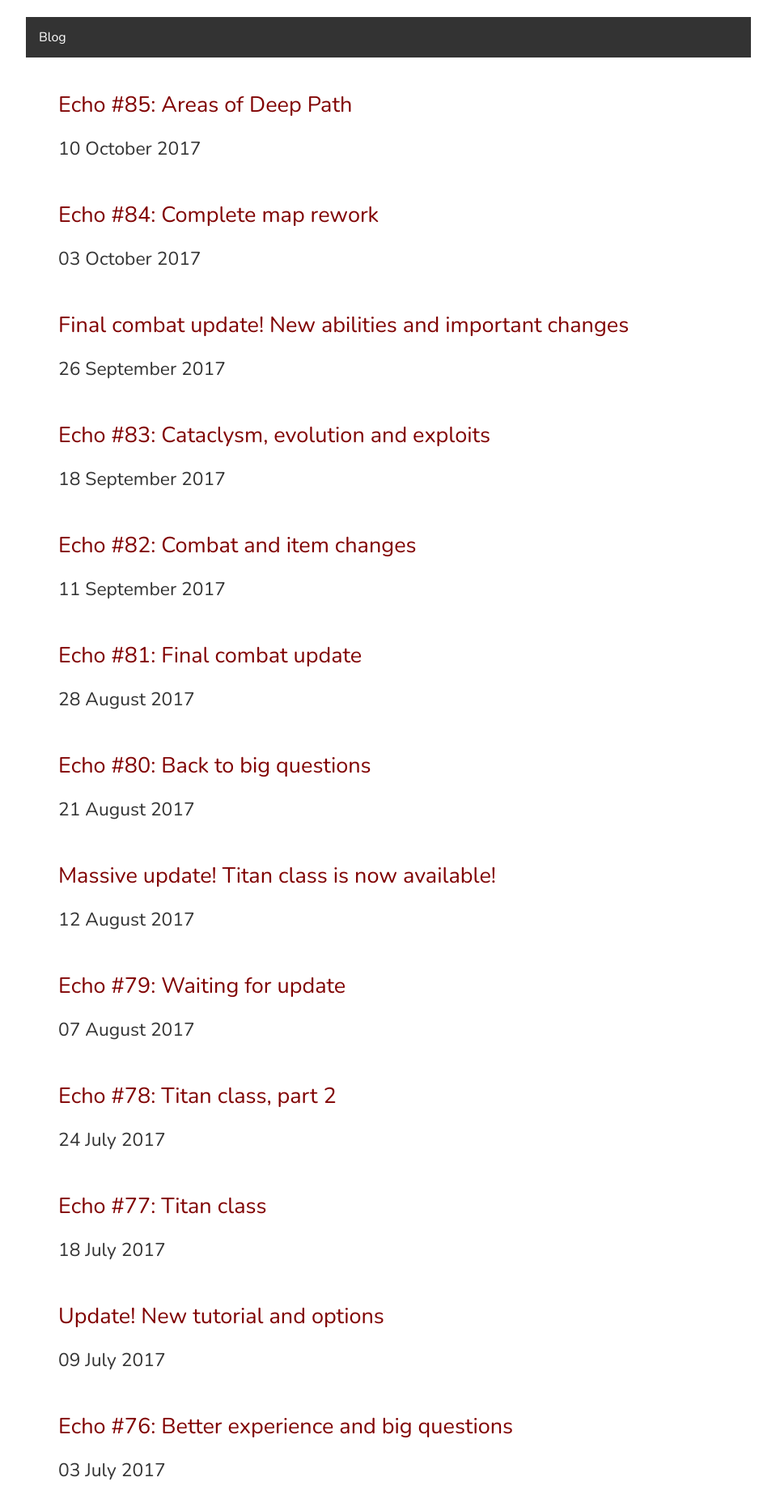
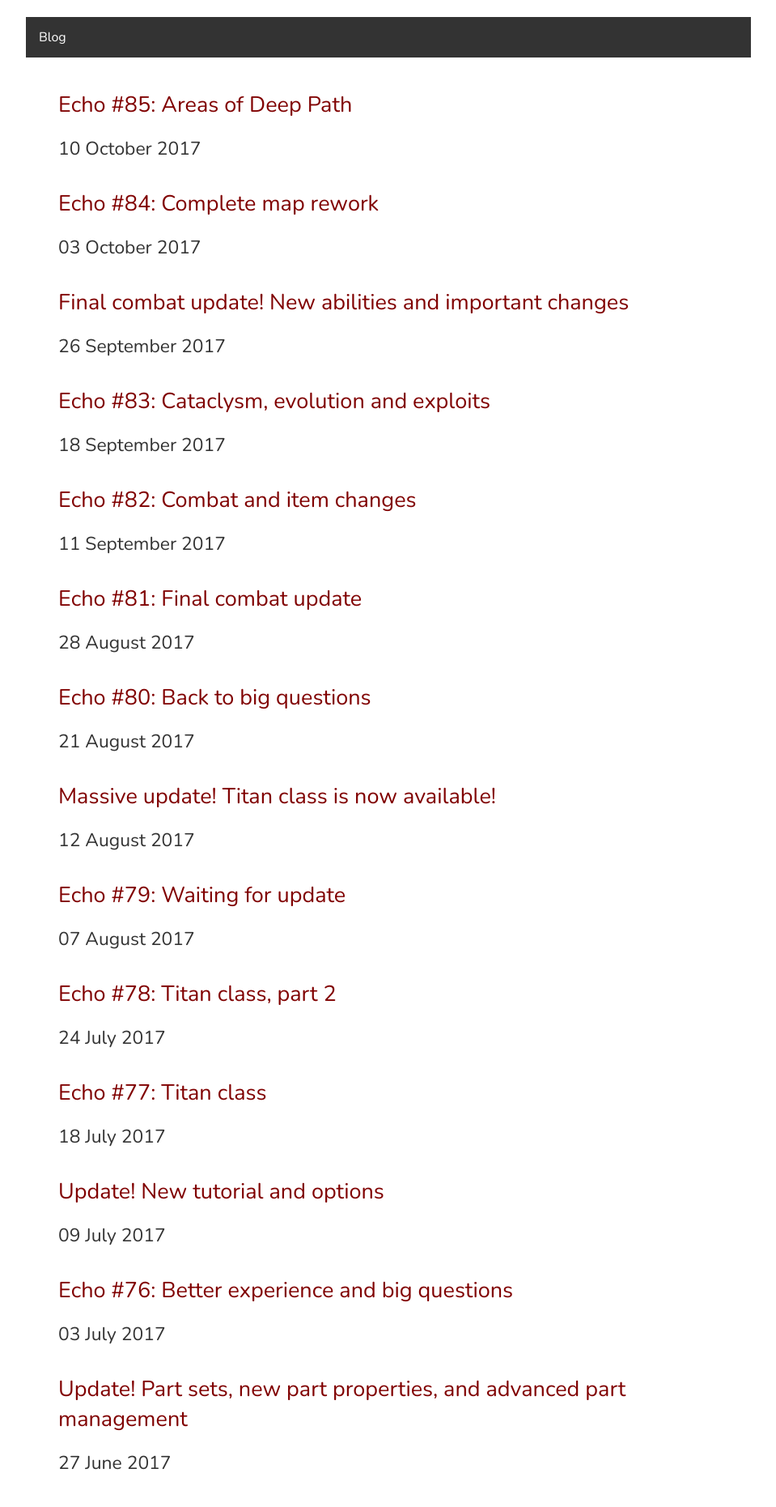
Before and after one commit to Phoebe3663/Zuurix.github.io, a Jekyll site: the page built from index.html, in a window 1280 px wide. Shown: the part 518-2379 px from the top of the page at 81% size, without its empty margins (160-1119 px from the left). Built offline with Jekyll 4.4.1, drawn with Linux system fonts in a browser that asks for light colours.

Commit message:
Update index.html

```diff
--- a/index.html
+++ b/index.html
@@ -19,9 +19,9 @@ title: Zuurix.com - Home
 	<li> <a href="{{ post.url }}" title="{{ post.title }}">{{ post.title }}</a></li>
 	<p2>{{ post.date | date_to_long_string }}</p2>
 
-	<space>
+	<mini-space>
 	<a> </a>
-	</space>
+	</mini-space>
 
 	{% endfor %}
 
```
